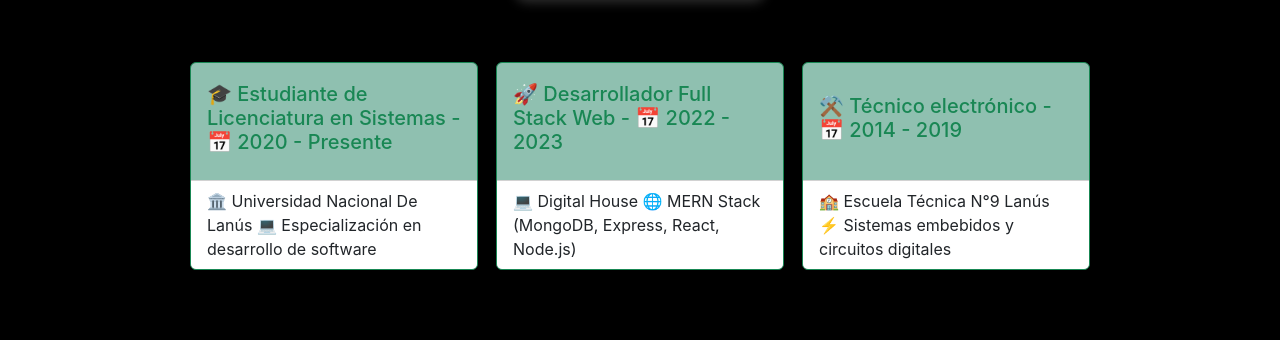
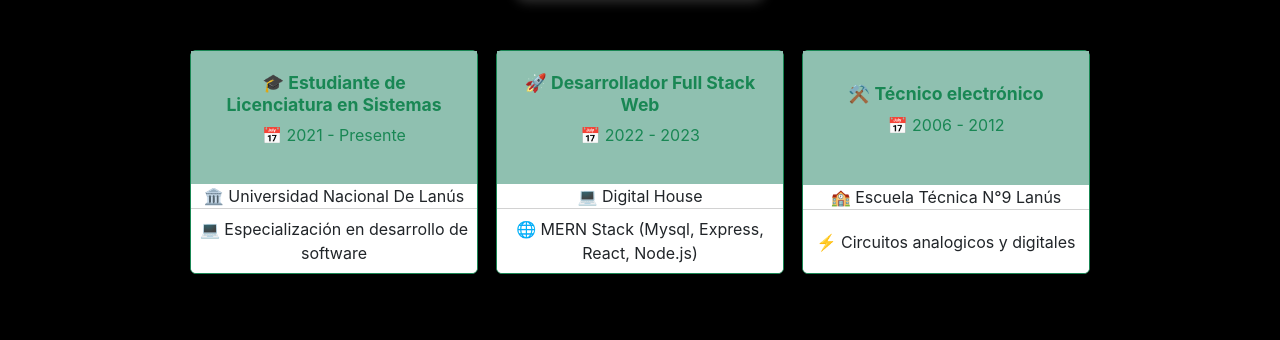
Before and after one commit to rpruiz33/react-portf, a React (Create React App) app: page / in a window 1280 px wide. Shown: the part 396-736 px from the top of the page. Built offline with nearby package versions, Linux system fonts and the light colour scheme.

Commit message:
estudios

```diff
--- a/src/components/cards.jsx
+++ b/src/components/cards.jsx
@@ -8,18 +8,18 @@ const formacion = [
   },
   {
     title: "🚀 Desarrollador Full Stack Web",
-    description: "🌐 MERN Stack (MongoDB, Express, React, Node.js)"
+    description: "🌐 MERN Stack (Mysql, Express, React, Node.js)"
   },
   {
     title: "⚒️ Técnico electrónico",
-    description: "⚡ Sistemas embebidos y circuitos digitales"
+    description: "⚡ Circuitos analogicos y digitales"
   }
 ];
 
 const LugaresEstudio = [
   {
     lugar: "🏛️ Universidad Nacional De Lanús",
-    periodo: "📅 2020 - Presente"
+    periodo: "📅 2021 - Presente"
   },
   {
     lugar: "💻 Digital House",
@@ -27,7 +27,7 @@ const LugaresEstudio = [
   },
   {
     lugar: "🏫 Escuela Técnica N°9 Lanús",
-    periodo: "📅 2014 - 2019"
+    periodo: "📅 2006 - 2012"
   }
 ];
 
--- a/src/components/hardCard.css
+++ b/src/components/hardCard.css
@@ -1,69 +1,52 @@
 /* hardCard.scss */
+
 .cards-container {
   display: flex;
   justify-content: center;
   align-items: flex-start; /* Alinea las tarjetas en la parte superior */
   gap: 20px; /* Espaciado entre las tarjetas */
-}
-
-.card {
-  width: 43rem; /* Ancho fijo */
-  height: 13rem; /* Alto fijo para que todas las tarjetas tengan el mismo tamaño */
-  display: flex;
-  flex-direction: column;
-}
-
-.card-body {
-  flex: 1; /* Esto permite que el contenido del cuerpo ocupe el espacio disponible */
-  display: flex;
-  justify-content: center;
-  align-items: center;
-}
-
-.card-footer {
-  display: flex;
-  justify-content: center;
-  align-items: center;
-}
-.cards-container {
-  display: flex;
-  justify-content: center;
-  margin-top: 20px;
+  flex-wrap: wrap;
 }
 
 .card {
   width: 18rem;
+  height: 14rem; /* Ajustado para mantener alineación */
+  display: flex;
+  flex-direction: column;
+  justify-content: space-between; /* Distribuye los elementos de manera uniforme */
+  text-align: center;
+}
+
+.card-body {
+  background-color: rgb(143 192 176) !important;
+  flex-grow: 1;
+  display: flex;
+  flex-direction: column;
+  justify-content: center;
+  align-items: center;
+  padding: 1rem;
+}
+
+.card-title {
+  font-size: 1.1rem;
+  font-weight: bold;
+  display: flex;
+  flex-direction: column;
+  align-items: center;
+}
+
+.card-title div {
+  display: flex;
+  align-items: center;
+  gap: 8px;
 }
 
 .card-footer {
-  background-color: rgba(0, 136, 254, 1) !important; /* Fondo con color y opacidad */
+  background-color: #ffffff !important;
+  display: flex;
+  flex-direction: column;
+  justify-content: center;
+  align-items: center;
+  padding: 0.5rem;
+  min-height: 4rem;
 }
-
-.bg-custom {
-  background-color: rgba(0, 136, 254, 1) !important; /* Fondo con color y opacidad */
-}
-.cards-container {
-  display: flex;
-  justify-content: center;
-  margin-top: 20px;
-}
-
-.card {
-  width: 18rem;
-}
-
-.card-footer {
-  background-color: rgba(255, 255, 255, 1) !important; /* Fondo blanco */
-}
-
-.bg-custom {
-  background-color: rgb(143 192 176) !important;
-}
-
-.text-dark {
-  color: #000 !important; /* Texto en color negro */
-}
-
-.border-light {
-  border-color: #f8f9fa !important; /* Borde de color claro */
-}
--- a/src/components/hardCard.jsx
+++ b/src/components/hardCard.jsx
@@ -4,16 +4,19 @@ import './hardCard.css';
 const HardCard = ({ index, items, item, extraInfo, periodo }) => {
   return (
     <div className="cards-container">
-      <div className="card border-success mb-3 bg-custom" style={{ maxWidth: '18rem' }}>
+      <div className="card border-success mb-3 bg-custom">
         <div className="card-body text-success">
-          <h5 className="card-title c-black">
-            <div className="c-b">
-              {items} - {periodo} {/* Corrige la forma de mostrar los datos */}
-            </div>
-          </h5>
+          {/* Sección del título y período */}
+          <h5 className="card-title c-black">{items}</h5>
+          <p className="card-periodo">{periodo}</p>
         </div>
+
+        {/* Sección del lugar de educación (en blanco pero mantiene el espacio) */}
+        <div className="card-lugar">{item}</div>
+
+        {/* Pie de la tarjeta con información adicional */}
         <div className="card-footer bg-w m-7">
-          <div>{item} {extraInfo}</div>
+          <div>{extraInfo}</div>
         </div>
       </div>
     </div>
```
Also changed, not shown: 12 other files (tests, documents, lock files or other folders).
